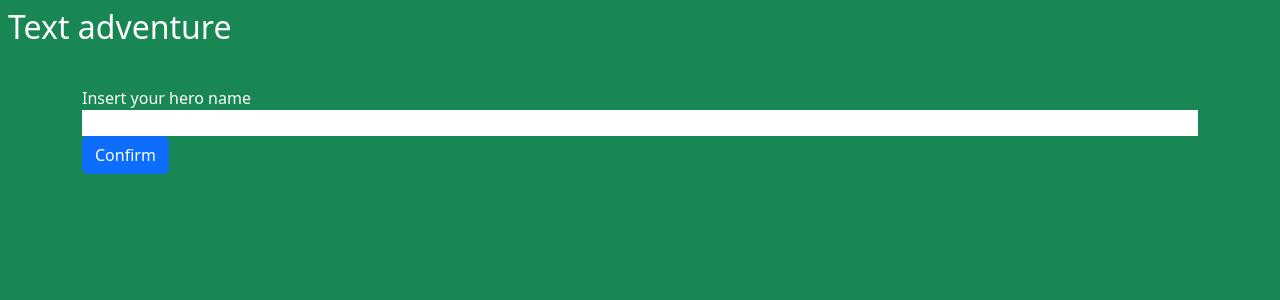
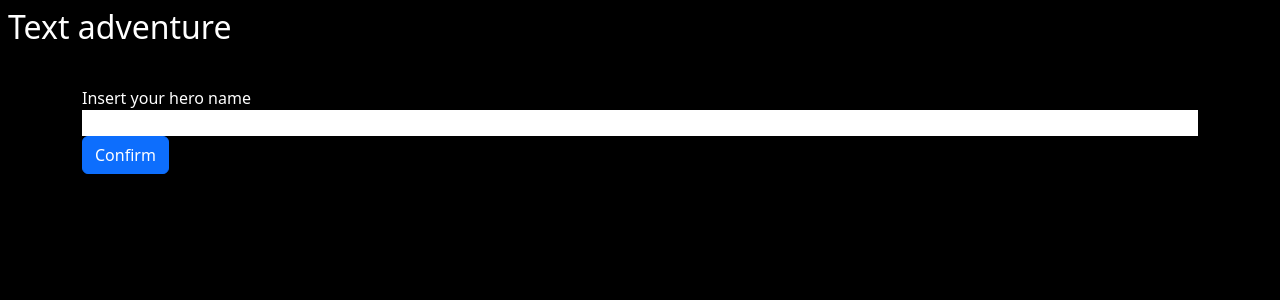
Before and after one commit to giuseppevignanello/text-adventure, a PHP site: page /startingPoint.html in a window 1280 px wide. Shown: the top 300 px of the page. Run offline with PHP 8.4, Linux system fonts and the light colour scheme.

Commit message:
add some style

```diff
--- a/startingPoint.html
+++ b/startingPoint.html
@@ -4,12 +4,13 @@
 <head>
     <meta charset="UTF-8">
     <meta name="viewport" content="width=device-width, initial-scale=1.0">
+    <link rel="stylesheet" href="style.css">
     <link href="https://cdn.jsdelivr.net/npm/bootstrap@5.2.3/dist/css/bootstrap.min.css" rel="stylesheet"
         integrity="sha384-rbsA2VBKQhggwzxH7pPCaAqO46MgnOM80zW1RWuH61DGLwZJEdK2Kadq2F9CUG65" crossorigin="anonymous">
     <title>Create Your Hero</title>
 </head>
 
-<body class="bg-success">
+<body class="hacking_green bg-black">
     <header class="text-white p-2">
         <h2>Text adventure</h2>
     </header>
--- /dev/null
+++ b/style.css
@@ -0,0 +1,7 @@
+.hacking_green {
+    color: #20C20E;
+}
+
+.hacking_green_bg {
+    background-color: #20C20E;
+}
```
Also changed, not shown: firstSetting.php (+14 -7 lines), MovingAfterWakingUp.php (added).
